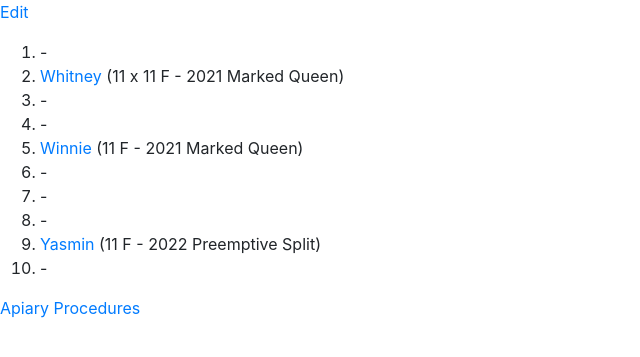
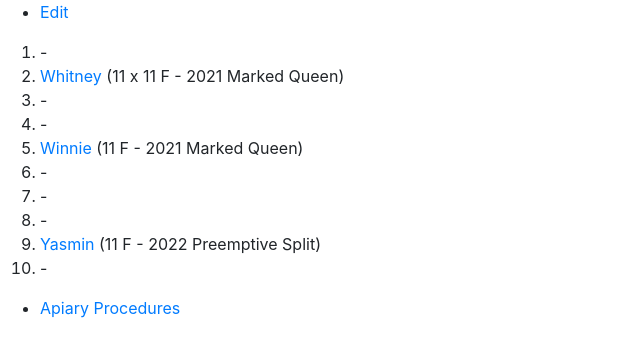
Before and after one commit to joejcollins/rhapsody-angel, a Jekyll site: the page built from index.md, in a window 1280 px wide. Shown: the top 357 px of the page, without its empty margins (0-640 px from the left). Built offline with Jekyll 4.4.1, drawn with Linux system fonts in a browser that asks for light colours.

Commit message:
Dummy indents

```diff
--- a/_includes/apiary.md
+++ b/_includes/apiary.md
@@ -1,4 +1,4 @@
-[Edit](https://github.com/joejcollins/rhapsody-angel/edit/master/_includes/apiary.md)
+* [Edit](https://github.com/joejcollins/rhapsody-angel/edit/master/_includes/apiary.md)
 
 1. -
 1. [Whitney]({{ site.baseurl }}/queens/2021-whitney.html) (11 x 11 F - 2021 Marked Queen)
@@ -11,4 +11,4 @@
 1. [Yasmin]({{ site.baseurl }}/queens/2022-yasmin.html) (11 F - 2022 Preemptive Split)
 1. -
 
-[Apiary Procedures](https://github.com/joejcollins/rhapsody-angel/raw/master/book/00Book.pdf)
+* [Apiary Procedures](https://github.com/joejcollins/rhapsody-angel/raw/master/book/00Book.pdf)
--- a/_layouts/default.html
+++ b/_layouts/default.html
@@ -17,7 +17,7 @@
         </div>
         <div class="col-xl">
           {%if page.content != "" %}
-            <a href="https://github.com/joejcollins/rhapsody-angel/edit/master{{page.url | replace: '.html', '.md'}}" target="_blank">Edit</a>
+            * <a href="https://github.com/joejcollins/rhapsody-angel/edit/master{{page.url | replace: '.html', '.md'}}" target="_blank">Edit</a>
           {% endif %}
           {{ content }}
         </div>
```
